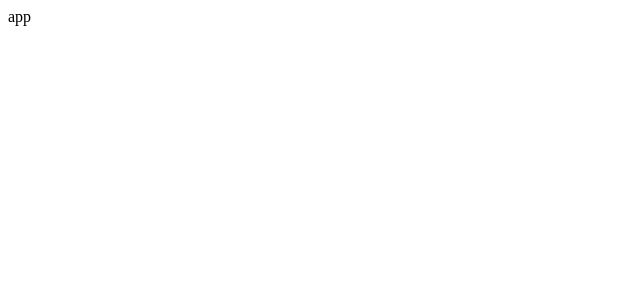
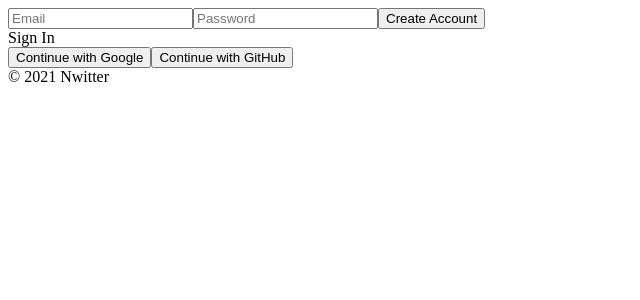
Before and after one commit to kec0130/twitter-clone, a React (Create React App) app: page / in a window 1280 px wide. Shown: the top 300 px of the page, without its empty margins (0-640 px from the left). Built offline with nearby package versions, Linux system fonts and the light colour scheme; no server answers.

Commit message:
add login

```diff
--- /dev/null
+++ b/jsconfig.json
@@ -0,0 +1,6 @@
+{
+  "compilerOptions": {
+    "baseUrl": "src"
+  },
+  "include": ["src"]
+}
--- a/package.json
+++ b/package.json
@@ -9,6 +9,7 @@
     "firebase": "^9.1.2",
     "react": "^17.0.2",
     "react-dom": "^17.0.2",
+    "react-router-dom": "^5.3.0",
     "react-scripts": "4.0.3",
     "web-vitals": "^1.1.2"
   },
--- a/src/App.js
+++ /dev/null
@@ -1,7 +0,0 @@
-import React from "react";
-
-function App() {
-  return <div>app</div>;
-}
-
-export default App;
--- /dev/null
+++ b/src/components/App.js
@@ -0,0 +1,26 @@
+import React, { useEffect, useState } from "react";
+import AppRouter from "components/Router";
+import { authService } from "fbase";
+
+function App() {
+  const [init, setInit] = useState(false);
+  const [isLoggedIn, setIsLoggedIn] = useState(false);
+  useEffect(() => {
+    authService.onAuthStateChanged((user) => {
+      if (user) {
+        setIsLoggedIn(true);
+      } else {
+        setIsLoggedIn(false);
+      }
+      setInit(true);
+    });
+  }, []);
+  return (
+    <>
+      {init ? <AppRouter isLoggedIn={isLoggedIn} /> : "Initializing..."}
+      <footer>&copy; {new Date().getFullYear()} Nwitter</footer>
+    </>
+  );
+}
+
+export default App;
--- /dev/null
+++ b/src/components/Navigation.js
@@ -0,0 +1,17 @@
+import React from "react";
+import { Link } from "react-router-dom";
+
+const Navigation = () => (
+  <nav>
+    <ul>
+      <li>
+        <Link to="/">Home</Link>
+      </li>
+      <li>
+        <Link to="/profile">My Profile</Link>
+      </li>
+    </ul>
+  </nav>
+);
+
+export default Navigation;
--- /dev/null
+++ b/src/components/Router.js
@@ -0,0 +1,41 @@
+import React, { useState } from "react";
+import {
+  HashRouter as Router,
+  Route,
+  Switch,
+  Redirect,
+} from "react-router-dom";
+import Auth from "routes/Auth";
+import Home from "routes/Home";
+import Profile from "routes/Profile";
+import Navigation from "components/Navigation";
+
+const AppRouter = ({ isLoggedIn }) => {
+  return (
+    <Router>
+      {isLoggedIn && <Navigation />}
+      <Switch>
+        {isLoggedIn ? (
+          <>
+            <Route exact path="/">
+              <Home />
+            </Route>
+            <Route exact path="/profile">
+              <Profile />
+            </Route>
+            {/* <Redirect from="*" to="/" /> */}
+          </>
+        ) : (
+          <>
+            <Route exact path="/">
+              <Auth />
+            </Route>
+            {/* <Redirect from="*" to="/" /> */}
+          </>
+        )}
+      </Switch>
+    </Router>
+  );
+};
+
+export default AppRouter;
--- a/src/firebase.js
+++ b/src/fbase.js
@@ -1,4 +1,5 @@
 import { initializeApp } from "firebase/app";
+import { getAuth } from "firebase/auth";
 
 const firebaseConfig = {
   apiKey: process.env.REACT_APP_API_KEY,
@@ -9,4 +10,6 @@
   appId: process.env.REACT_APP_APP_ID,
 };
 
-export default initializeApp(firebaseConfig);
+initializeApp(firebaseConfig);
+
+export const authService = getAuth();
--- a/src/index.js
+++ b/src/index.js
@@ -1,7 +1,6 @@
 import React from "react";
 import ReactDOM from "react-dom";
-import App from "./App";
-// import firebase from "./firebase";
+import App from "components/App";
 
 ReactDOM.render(
   <React.StrictMode>
--- /dev/null
+++ b/src/routes/Auth.js
@@ -0,0 +1,98 @@
+import React, { useState } from "react";
+import { authService } from "fbase";
+import {
+  createUserWithEmailAndPassword,
+  GithubAuthProvider,
+  GoogleAuthProvider,
+  signInWithEmailAndPassword,
+  signInWithPopup,
+} from "firebase/auth";
+
+const Auth = () => {
+  const [email, setEmail] = useState("");
+  const [password, setPassword] = useState("");
+  const [newAccount, setNewAccount] = useState(true);
+  const [error, setError] = useState("");
+  const onChange = (event) => {
+    const {
+      target: { name, value },
+    } = event;
+    if (name === "email") {
+      setEmail(value);
+    } else if (name === "password") {
+      setPassword(value);
+    }
+  };
+  const onSubmit = async (event) => {
+    event.preventDefault();
+    try {
+      let data;
+      if (newAccount) {
+        data = await createUserWithEmailAndPassword(
+          authService,
+          email,
+          password
+        );
+      } else {
+        data = await signInWithEmailAndPassword(authService, email, password);
+      }
+      console.log(data);
+    } catch (error) {
+      setError(error.message);
+    }
+  };
+  const toggleAccount = () => setNewAccount((prev) => !prev);
+  const onSocialClick = async (event) => {
+    const {
+      target: { name },
+    } = event;
+    let provider;
+    if (name === "google") {
+      provider = new GoogleAuthProvider();
+    } else if (name === "github") {
+      provider = new GithubAuthProvider();
+    }
+    const data = await signInWithPopup(authService, provider);
+    console.log(data);
+  };
+  return (
+    <div>
+      <form onSubmit={onSubmit}>
+        <input
+          name="email"
+          type="email"
+          placeholder="Email"
+          required
+          value={email}
+          onChange={onChange}
+        />
+        <input
+          name="password"
+          type="password"
+          placeholder="Password"
+          required
+          value={password}
+          onChange={onChange}
+        />
+        <input
+          type="submit"
+          value={newAccount ? "Create Account" : "Sign In"}
+        />
+        {error}
+      </form>
+      <span onClick={toggleAccount}>
+        {newAccount ? "Sign In" : "Create Account"}
+      </span>
+      <div>
+        <button onClick={onSocialClick} name="google">
+          Continue with Google
+        </button>
+        <button onClick={onSocialClick} name="github">
+          Continue with GitHub
+        </button>
+      </div>
+    </div>
+  );
+};
+
+export default Auth;
--- /dev/null
+++ b/src/routes/EditProfile.js
@@ -0,0 +1,4 @@
+import React from "react";
+
+const EditProfile = () => <span>Edit Profile</span>;
+export default EditProfile;
--- /dev/null
+++ b/src/routes/Home.js
@@ -0,0 +1,4 @@
+import React from "react";
+
+const Home = () => <span>Home</span>;
+export default Home;
--- /dev/null
+++ b/src/routes/Profile.js
@@ -0,0 +1,16 @@
+import React from "react";
+import { authService } from "fbase";
+import { useHistory } from "react-router-dom";
+
+export default () => {
+  const history = useHistory();
+  const onLogOutClick = () => {
+    authService.signOut();
+    history.push("/");
+  };
+  return (
+    <>
+      <button onClick={onLogOutClick}>Log Out</button>
+    </>
+  );
+};
```
Also changed, not shown: 1 other file (tests, documents, lock files or other folders).
